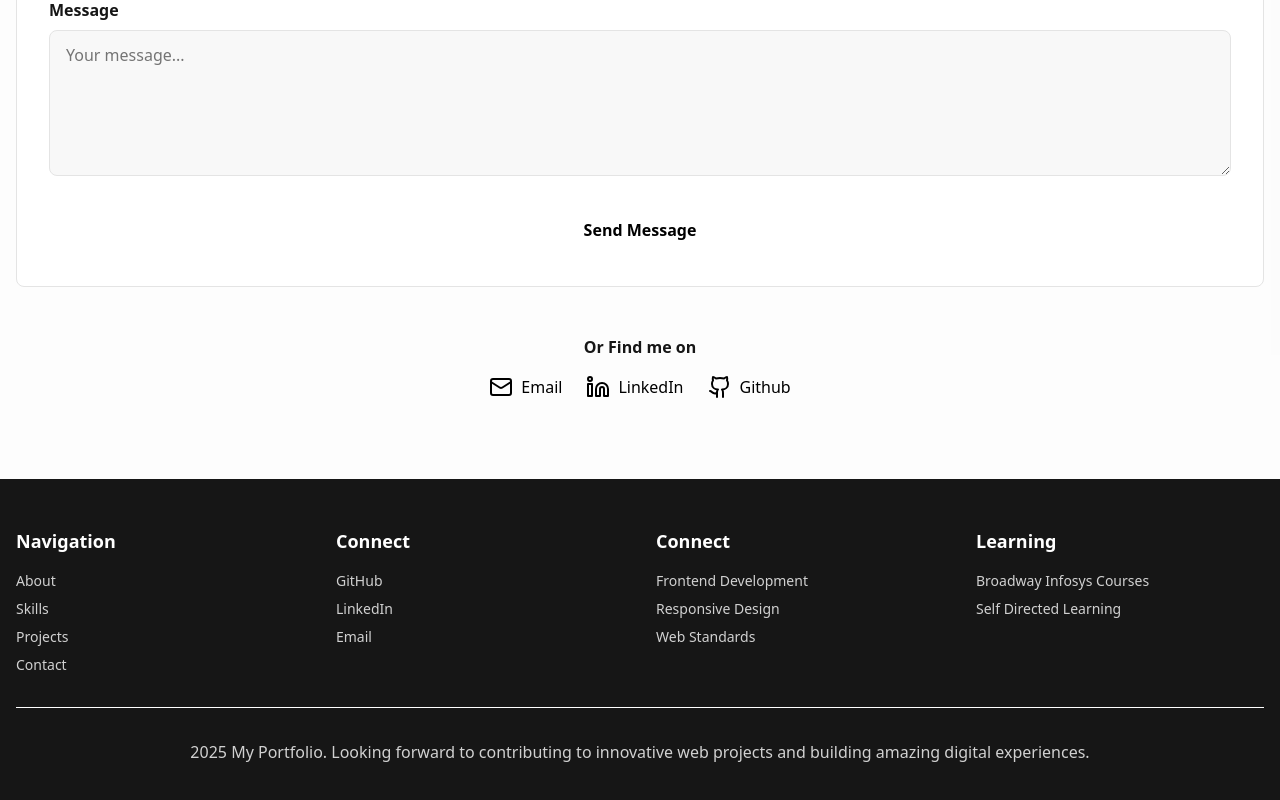
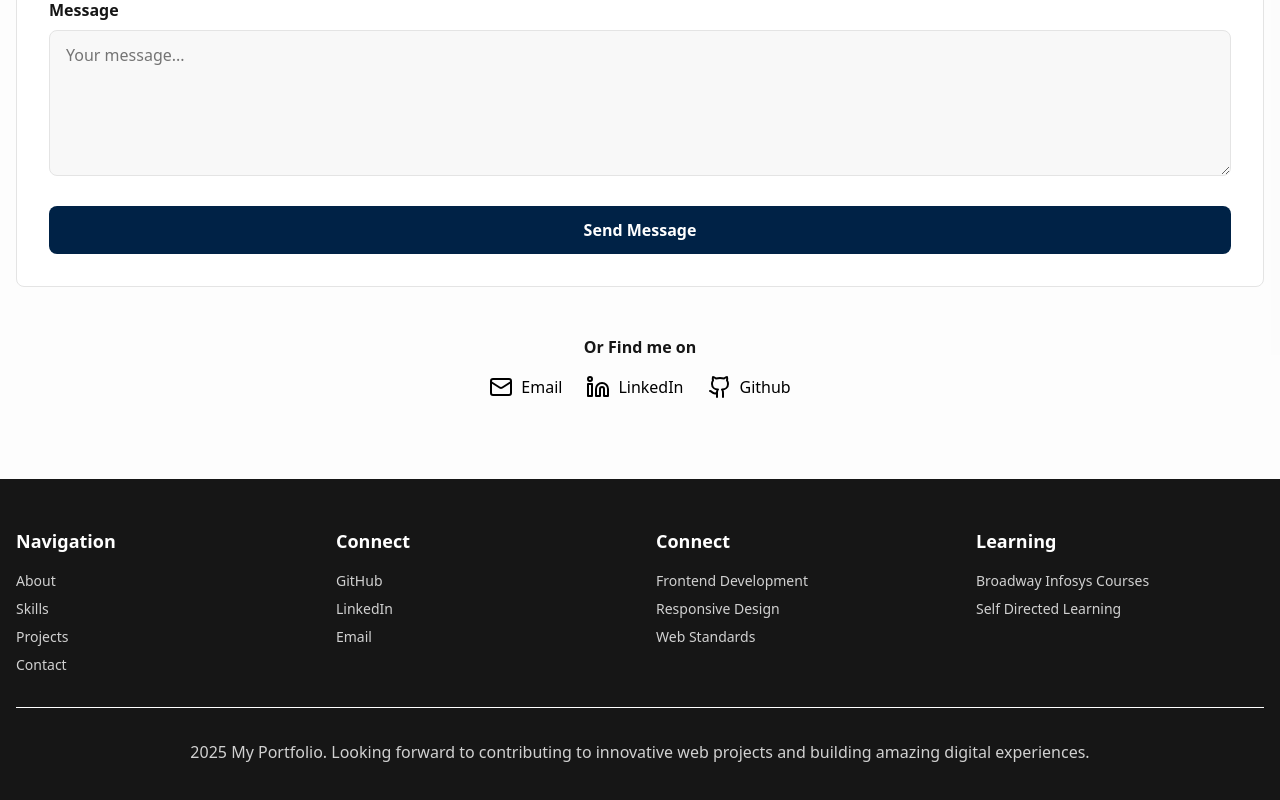
Before and after one commit to pujanshrestha045-arch/My-Portfolio, a React (Vite) app: page / in a window 1280 px wide. Shown: the part 2948-3748 px from the top of the page. Built offline with nearby package versions, Linux system fonts and the light colour scheme.

Commit message:
button added

```diff
--- a/src/components/Contact.jsx
+++ b/src/components/Contact.jsx
@@ -76,7 +76,7 @@ function Contact() {
             </div>
 
             <button type='submit'
-            className='w-full p-3 rounded-lg font-semibold'>
+            className='w-full bg-(--primary) text-(--primary-foreground) py-3 rounded-lg font-semibold hover:opacity-90'>
               Send Message
             </button>
 
```
